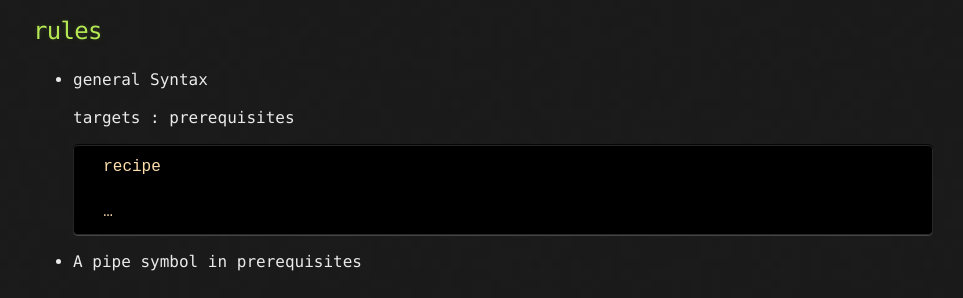
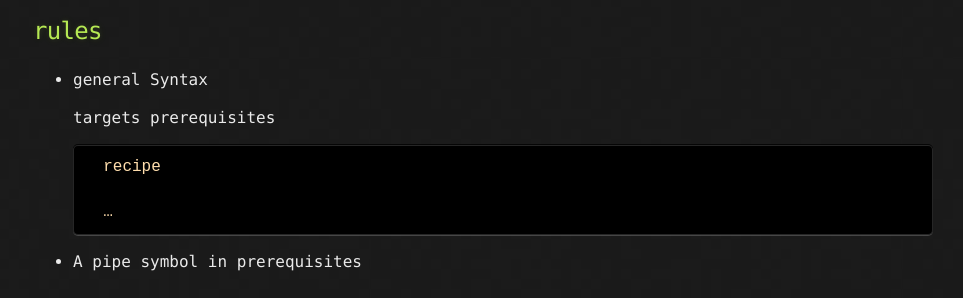
Before and after one commit to Shl4046/Shl4046.github.io, a Jekyll site: the page built from _posts/gnutools/2017-10-03-make.md, in a window 1280 px wide. Shown: the part 474-772 px from the top of the page, without its empty margins (162-1125 px from the left). Built offline with Jekyll 4.4.1, drawn with Linux system fonts in a browser that asks for light colours.

Commit message:
Update 2017-10-03-make.md

```diff
--- a/_posts/gnutools/2017-10-03-make.md
+++ b/_posts/gnutools/2017-10-03-make.md
@@ -18,7 +18,7 @@ date:   2017-10-03 01:53:30 -0700
 ## rules
 * general Syntax
 
-   targets : prerequisites
+   targets prerequisites
 
         recipe
 
```
